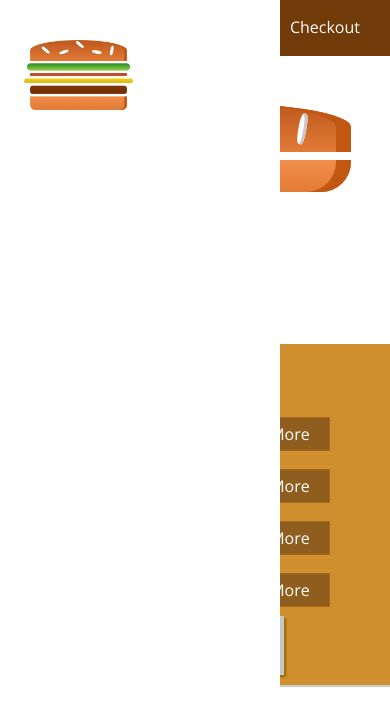
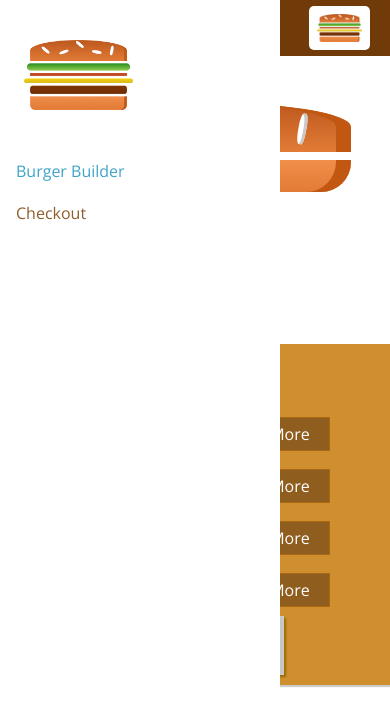
Before and after one commit to yevhenkr/react-comlete-guide, a React app: page / in a window 390 px wide. Shown: the top 726 px of the page. Built offline with nearby package versions, Linux system fonts and the light colour scheme.

Commit message:
155 More about Responsive Adjustments

```diff
--- a/src/components/Navigation/NavigationItems/NavigationItem/NavigationItem.css
+++ b/src/components/Navigation/NavigationItems/NavigationItem/NavigationItem.css
@@ -1,24 +1,46 @@
- .NavigationItem{
-    margin: 0;
+ .NavigationItem {
+    margin:10px  0;
     box-sizing: border-box;
-    display: flex;
-    height: 100%;
+    display: block;
+    width: 100%;
     align-items: center;
  }
 
- .NavigationItem a{
-    color: white;
+ .NavigationItem a {
+    color: #8F5C2C;
     text-decoration: none;
-    height: 100%;
-    padding: 16px 10px;
-    border-bottom: 4px solid transparent;
+    width: 100%;
     box-sizing: border-box;
     display: block;
  }
+
  .NavigationItem a:focus,
- .NavigationItem a:hover,
- .NavigationItem a:active{
-    background-color: #8F5C2C;
-    border-bottom: 4px solid #40A4C8;
-    color: white;
+ .NavigationItem a:active,
+ .NavigationItem a.active {
+    color: #40A4C8;
  }
+
+ @media (min-width: 500px) {
+    .NavigationItem {
+       margin: 0;
+       display: flex;
+       height: 100%;
+       width: auto;
+       align-items: center;
+    }
+
+    .NavigationItem a {
+       color: white;
+       height: 100%;
+       padding: 16px 10px;
+       border-bottom: 4px solid transparent;
+    }
+
+    .NavigationItem a:focus,
+    .NavigationItem a:active,
+    .NavigationItem a.active {
+       background-color: #8F5C2C;
+       border-bottom: 4px solid #40A4C8;
+       color: white;
+    }
+ }
--- a/src/components/Navigation/NavigationItems/NavigationItems.css
+++ b/src/components/Navigation/NavigationItems/NavigationItems.css
@@ -3,6 +3,14 @@
     padding: 0;
     list-style: none;
     display: flex;
+    flex-flow: column;
     align-items: center;
     height: 100%;
 }
+
+@media (min-width: 500px) {
+    .NavigationItems {
+        flex-flow: row;
+
+    }
+}
--- a/src/components/Navigation/SideDrawer/SideDrawer.css
+++ b/src/components/Navigation/SideDrawer/SideDrawer.css
@@ -26,6 +26,7 @@
     transform: translateX(-100%);
 }
 
-.Logo{
+.Logo {
     height: 11%;
+    margin-bottom: 32px;
 }
--- a/src/components/Navigation/Toolbar/Toolbar.css
+++ b/src/components/Navigation/Toolbar/Toolbar.css
@@ -13,10 +13,17 @@
     z-index: 90;
 }
 
-.Toolbar nav{
+.Toolbar nav {
     height: 100%;
 }
 
-.Logo{
+.Logo {
     height: 80%;
 }
+
+
+@media (max-width: 499px) {
+    .DescktopOnly {
+        display: none;
+    }
+}
--- a/src/components/Navigation/Toolbar/Toolbar.js
+++ b/src/components/Navigation/Toolbar/Toolbar.js
@@ -10,7 +10,7 @@
         <div className={classes.Logo}>
             <Logo />
         </div>
-        <nav>
+        <nav className={classes.DescktopOnly}>
             <NavigationItems />
         </nav>
     </header>
```
